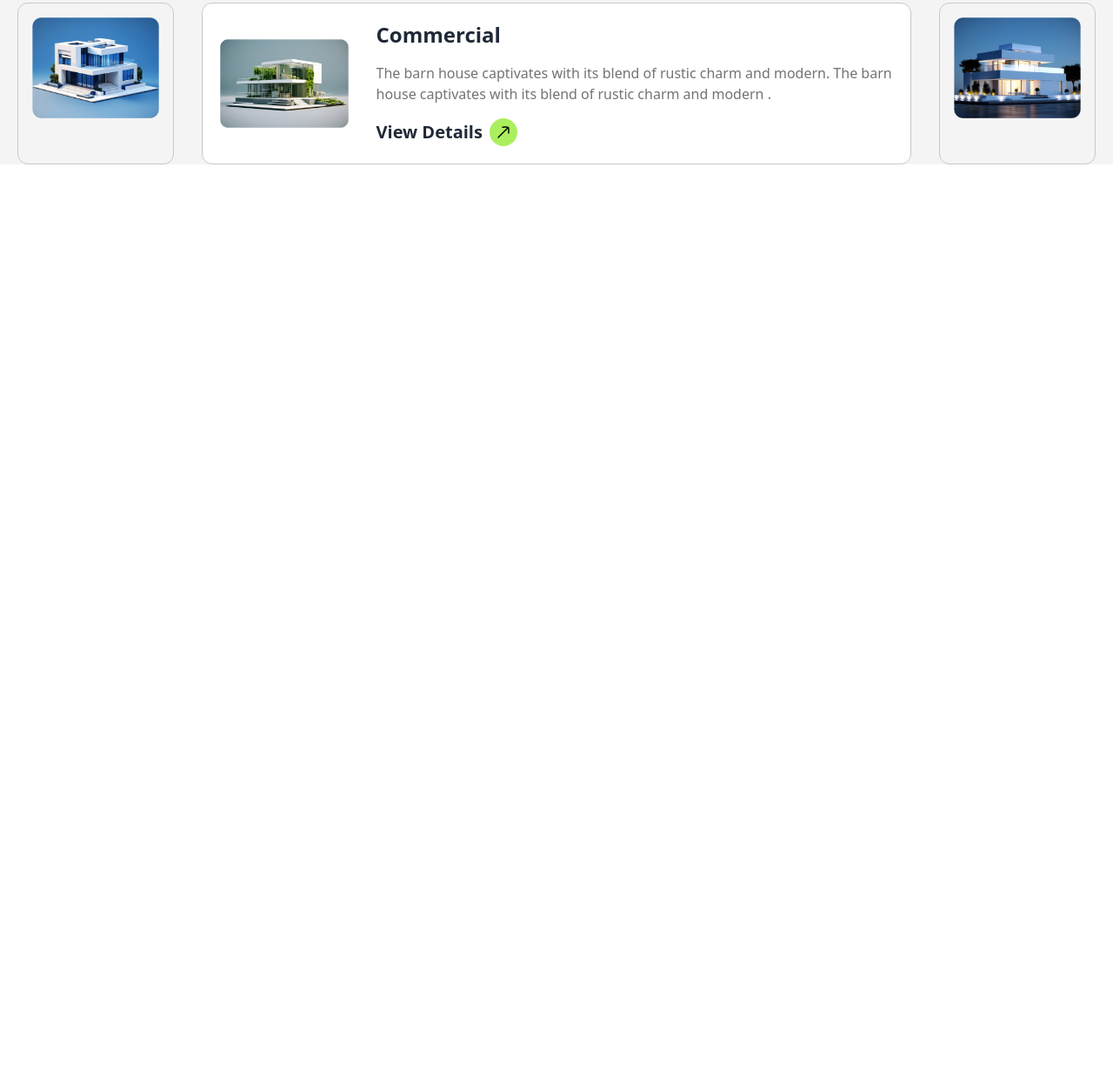
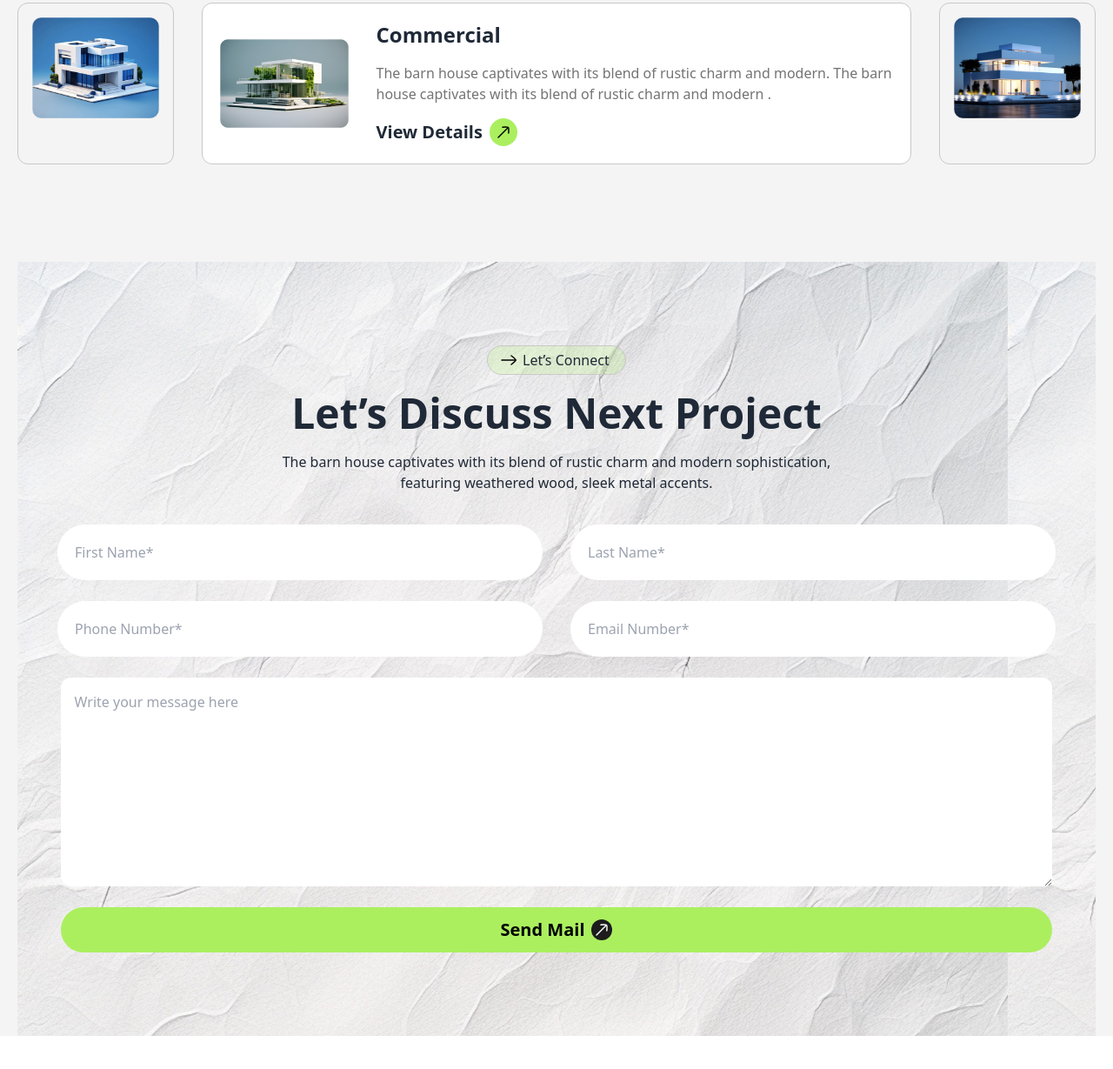
Before and after one commit to mehedycode/assignment-3, a plain HTML site: page index.html in a window 1280 px wide. Shown: the part 2724-3953 px from the top of the page at 87% size. Before the commit the page ends 3025 px from the top, so only its background shows below. Drawn offline with nearby package versions, Linux system fonts and the light colour scheme.

Commit message:
connect & support complete

```diff
--- a/index.html
+++ b/index.html
@@ -15,6 +15,10 @@
     .manrope-font {
       font-family: "Manrope", sans-serif;
     }
+
+    .connect-bg {
+      background-image: url('./images/bg.jpg');
+    }
    </style>
 
   <!-- tailwind cdn config -->
@@ -28,6 +32,7 @@
             colors: {
               clifford: '#da373d',
               'theme-primary': '#ABEF5F',
+
             }
           }
         }
@@ -240,7 +245,7 @@
      </section>
 
      <!-- Challange part  -->
-      <section class="container mx-auto">
+      <section class="container mx-auto mb-28">
 
 
      <!-- title -->
@@ -328,6 +333,55 @@
 
     </div>
       </section>
+
+
+      <!-- Connect & support -->
+       <section class="connect-bg py-24">
+      <div class="container mx-auto">
+        <!-- title -->
+        <div class="flex flex-col items-center text-center gap-5 mb-9">
+          <div class="flex items-center w-40 gap-1 bg-[#ABEF5F33] rounded-full border border-[rgb(200,200,200)] px-3 py-1">
+            <svg xmlns="http://www.w3.org/2000/svg" viewBox="0 0 24 24" width="24" height="24" color="#000000" fill="none">
+              <path d="M20.0001 11.9998L4.00012 11.9998" stroke="currentColor" stroke-width="1.5" stroke-linecap="round"
+                stroke-linejoin="round" />
+              <path d="M15.0003 17C15.0003 17 20.0002 13.3176 20.0002 12C20.0002 10.6824 15.0002 7 15.0002 7"
+                stroke="currentColor" stroke-width="1.5" stroke-linecap="round" stroke-linejoin="round" />
+            </svg>
+            <p>Let’s Connect</p>
+          </div>
+          <h2 class=" text-2xl md:text-5xl font-extrabold">Let’s Discuss Next Project</h2>
+          <p class="text-sm md:text-base font-medium">The barn house captivates with its blend of rustic charm and modern
+            sophistication, <br> featuring weathered wood, sleek
+            metal accents.</p>
+        </div>
+
+        <!-- input field -->
+
+         <div class="flex justify-center gap-8 mb-6 flex-col md:flex-row">
+          <input class="p-5 w-full md:w-[45%] rounded-full outline-none" type="text" placeholder="First Name*">
+          <input class="p-5 w-full md:w-[45%] rounded-full outline-none" type="text" placeholder="Last Name*">
+         </div>
+        <div class="flex justify-center gap-8 mb-6 flex-col md:flex-row">
+          <input class="p-5 w-full md:w-[45%] rounded-full outline-none" type="text" placeholder="Phone Number*">
+          <input class="p-5 w-full md:w-[45%] rounded-full outline-none" type="text" placeholder="Email Number*">
+        </div>
+         <div class="flex justify-center h-60 mb-6">
+          <textarea class=" w-full md:w-[92%] rounded-xl p-4 outline-none" placeholder="Write your message here"></textarea>
+         </div>
+
+         <div class="flex justify-center">
+      <div class="flex items-center gap-2 bg-[#ABEF5F] rounded-full py-3 px-4 justify-center w-full md:w-[92%]">
+        <button class="font-extrabold text-xl text-black ">Send Mail </button>
+        <svg class="bg-[#1C1C1C] rounded-full" xmlns="http://www.w3.org/2000/svg" viewBox="0 0 24 24" width="24" height="24"
+          color="#ffffff" fill="none">
+          <path d="M17 7L6 18" stroke="currentColor" stroke-width="1.5" stroke-linecap="round" />
+          <path d="M11 6.13151C11 6.13151 16.6335 5.65662 17.4885 6.51153C18.3434 7.36645 17.8684 13 17.8684 13"
+            stroke="currentColor" stroke-width="1.5" stroke-linecap="round" stroke-linejoin="round" />
+        </svg>
+      </div>
+      </div>
+    </div>
+       </section>
   </main>
   <!-- main end -->
 
```
